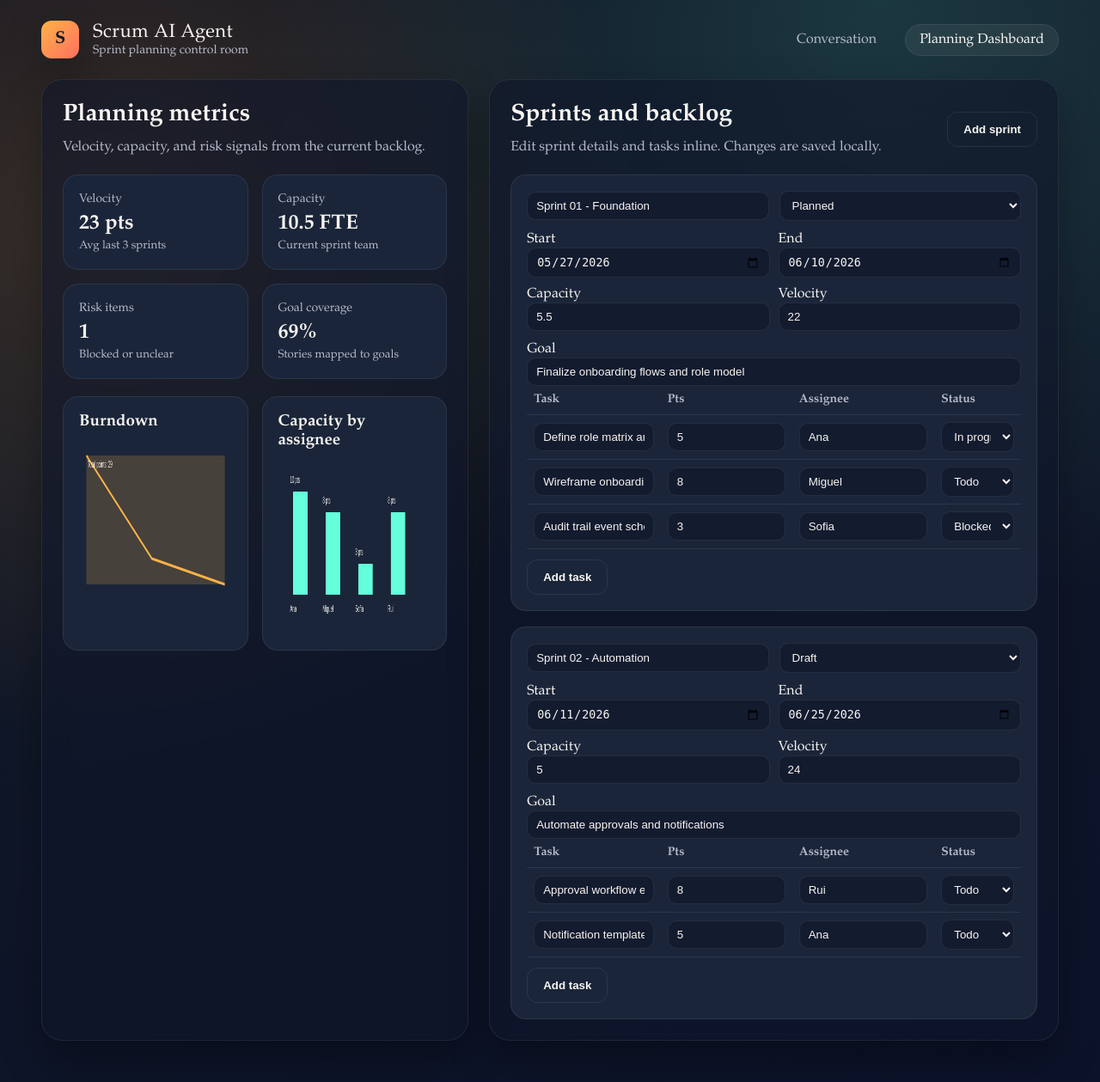
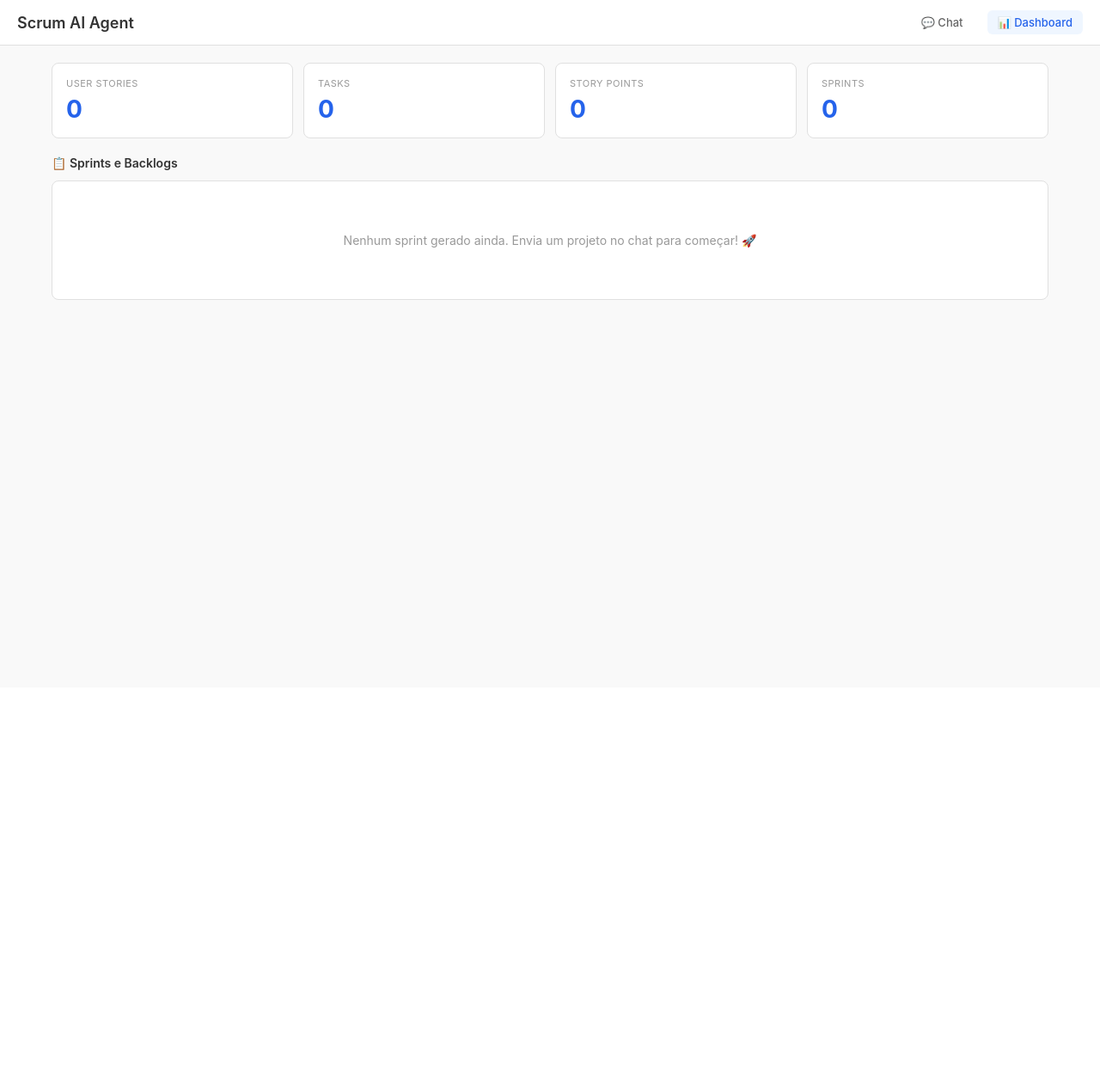
Before and after one commit to DiogoSantos3/EY-AI-Challenge, a Flask app: page /dashboard in a window 1280 px wide. Shown: the whole page at 86% size. After the commit the page ends 349 px from the top, so only its background shows below. Run offline with Flask 3, Linux system fonts and the light colour scheme.

Commit message:
interface simplista

```diff
--- a/templates/dashboard.html
+++ b/templates/dashboard.html
@@ -1,76 +1,249 @@
 <!doctype html>
-<html lang="en">
+<html lang="pt">
 <head>
   <meta charset="utf-8">
   <meta name="viewport" content="width=device-width, initial-scale=1">
-  <title>Scrum AI Agent - Planning</title>
-  <link rel="stylesheet" href="{{ url_for('static', filename='css/styles.css') }}">
+  <title>Dashboard - Scrum AI Agent</title>
+  <style>
+    * {
+      margin: 0;
+      padding: 0;
+      box-sizing: border-box;
+    }
+
+    body {
+      font-family: -apple-system, BlinkMacSystemFont, 'Segoe UI', Roboto, sans-serif;
+      background: #f9f9f9;
+      min-height: 100vh;
+    }
+
+    header {
+      background: white;
+      padding: 12px 20px;
+      border-bottom: 1px solid #e0e0e0;
+      display: flex;
+      justify-content: space-between;
+      align-items: center;
+    }
+
+    h1 {
+      font-size: 18px;
+      color: #333;
+      font-weight: 600;
+    }
+
+    nav {
+      display: flex;
+      gap: 16px;
+    }
+
+    nav a {
+      padding: 6px 12px;
+      text-decoration: none;
+      color: #666;
+      border-radius: 6px;
+      font-size: 13px;
+      font-weight: 500;
+      cursor: pointer;
+    }
+
+    nav a:hover {
+      background: #f0f0f0;
+    }
+
+    nav a.active {
+      color: #2563eb;
+      background: #eff6ff;
+    }
+
+    main {
+      max-width: 1200px;
+      margin: 0 auto;
+      padding: 20px;
+      display: flex;
+      flex-direction: column;
+      gap: 20px;
+    }
+
+    .metrics-grid {
+      display: grid;
+      grid-template-columns: repeat(auto-fit, minmax(180px, 1fr));
+      gap: 12px;
+    }
+
+    .metric-card {
+      background: white;
+      padding: 16px;
+      border-radius: 8px;
+      border: 1px solid #e0e0e0;
+    }
+
+    .metric-label {
+      font-size: 11px;
+      color: #999;
+      text-transform: uppercase;
+      letter-spacing: 0.5px;
+      margin-bottom: 6px;
+    }
+
+    .metric-value {
+      font-size: 28px;
+      font-weight: 700;
+      color: #2563eb;
+    }
+
+    .sprints-section {
+      display: flex;
+      flex-direction: column;
+      gap: 12px;
+    }
+
+    .sprints-header {
+      font-size: 14px;
+      font-weight: 600;
+      color: #333;
+    }
+
+    .sprint-card {
+      background: white;
+      border: 1px solid #e0e0e0;
+      border-radius: 8px;
+      overflow: hidden;
+    }
+
+    .sprint-header {
+      padding: 12px 16px;
+      background: #f9f9f9;
+      border-bottom: 1px solid #e0e0e0;
+      display: flex;
+      justify-content: space-between;
+      align-items: center;
+    }
+
+    .sprint-title {
+      font-weight: 600;
+      font-size: 14px;
+      color: #333;
+    }
+
+    .sprint-meta {
+      display: flex;
+      gap: 16px;
+      font-size: 12px;
+      color: #666;
+    }
+
+    .tasks-list {
+      padding: 0;
+    }
+
+    .task-item {
+      padding: 12px 16px;
+      border-bottom: 1px solid #f0f0f0;
+      display: flex;
+      gap: 12px;
+      align-items: flex-start;
+    }
+
+    .task-item:last-child {
+      border-bottom: none;
+    }
+
+    .task-checkbox {
+      width: 16px;
+      height: 16px;
+      margin-top: 3px;
+      cursor: pointer;
+      flex-shrink: 0;
+    }
+
+    .task-info {
+      flex: 1;
+    }
+
+    .task-title {
+      font-size: 13px;
+      font-weight: 500;
+      color: #333;
+      margin-bottom: 4px;
+    }
+
+    .task-details {
+      display: flex;
+      gap: 8px;
+      font-size: 11px;
+      color: #999;
+    }
+
+    .task-badge {
+      background: #f0f0f0;
+      color: #666;
+      padding: 2px 6px;
+      border-radius: 3px;
+      font-weight: 500;
+    }
+
+    .task-status {
+      background: #dbeafe;
+      color: #1e40af;
+      padding: 2px 6px;
+      border-radius: 3px;
+      font-weight: 500;
+    }
+
+    .empty-state {
+      text-align: center;
+      padding: 60px 20px;
+      color: #999;
+      background: white;
+      border-radius: 8px;
+      border: 1px solid #e0e0e0;
+    }
+
+    .empty-state p {
+      font-size: 14px;
+    }
+  </style>
 </head>
-<body class="bg-orbit">
-  <header class="topbar">
-    <div class="brand">
-      <div class="brand-mark">S</div>
-      <div>
-        <div class="brand-title">Scrum AI Agent</div>
-        <div class="brand-subtitle">Sprint planning control room</div>
-      </div>
-    </div>
-    <nav class="nav-links">
-      <a href="{{ url_for('chat') }}">Conversation</a>
-      <a class="active" href="{{ url_for('dashboard') }}">Planning Dashboard</a>
+<body>
+  <header>
+    <h1>Scrum AI Agent</h1>
+    <nav>
+      <a href="{{ url_for('chat') }}">💬 Chat</a>
+      <a href="{{ url_for('dashboard') }}" class="active">📊 Dashboard</a>
     </nav>
   </header>
 
-  <main class="shell dashboard-shell">
-    <section class="panel metrics-panel">
-      <div class="panel-header">
-        <h1>Planning metrics</h1>
-        <p>Velocity, capacity, and risk signals from the current backlog.</p>
-      </div>
+  <main>
+    <!-- Métricas -->
     <div class="metrics-grid">
       <div class="metric-card">
-          <span>Velocity</span>
-          <strong id="velocityValue">24 pts</strong>
-          <small>Avg last 3 sprints</small>
+        <div class="metric-label">User Stories</div>
+        <div class="metric-value" id="totalStories">0</div>
       </div>
       <div class="metric-card">
-          <span>Capacity</span>
-          <strong id="capacityValue">5.5 FTE</strong>
-          <small>Current sprint team</small>
+        <div class="metric-label">Tasks</div>
+        <div class="metric-value" id="totalTasks">0</div>
       </div>
       <div class="metric-card">
-          <span>Risk items</span>
-          <strong id="riskValue">3</strong>
-          <small>Blocked or unclear</small>
+        <div class="metric-label">Story Points</div>
+        <div class="metric-value" id="totalPoints">0</div>
       </div>
       <div class="metric-card">
-          <span>Goal coverage</span>
-          <strong id="coverageValue">68%</strong>
-          <small>Stories mapped to goals</small>
+        <div class="metric-label">Sprints</div>
+        <div class="metric-value" id="totalSprints">0</div>
       </div>
     </div>
-      <div class="charts-grid">
-        <div class="chart-card">
-          <h3>Burndown</h3>
-          <canvas id="burndownCanvas" width="420" height="200"></canvas>
-        </div>
-        <div class="chart-card">
-          <h3>Capacity by assignee</h3>
-          <canvas id="capacityCanvas" width="420" height="200"></canvas>
+
+    <!-- Sprints -->
+    <div class="sprints-section">
+      <div class="sprints-header">📋 Sprints e Backlogs</div>
+      <div id="sprintsList">
+        <div class="empty-state">
+          <p>Nenhum sprint gerado ainda. Envia um projeto no chat para começar! 🚀</p>
         </div>
       </div>
-    </section>
-
-    <section class="panel sprint-panel">
-      <div class="panel-header row">
-        <div>
-          <h2>Sprints and backlog</h2>
-          <p>Edit sprint details and tasks inline. Changes are saved locally.</p>
     </div>
-        <button id="addSprint" class="ghost">Add sprint</button>
-      </div>
-      <div id="sprintList" class="sprint-list"></div>
-    </section>
   </main>
 
   <script src="{{ url_for('static', filename='js/dashboard.js') }}"></script>
```
Also changed, not shown: templates/chat.html (+202 -75 lines), 1 other file. Lines whose indentation alone changed are shown as unchanged.
